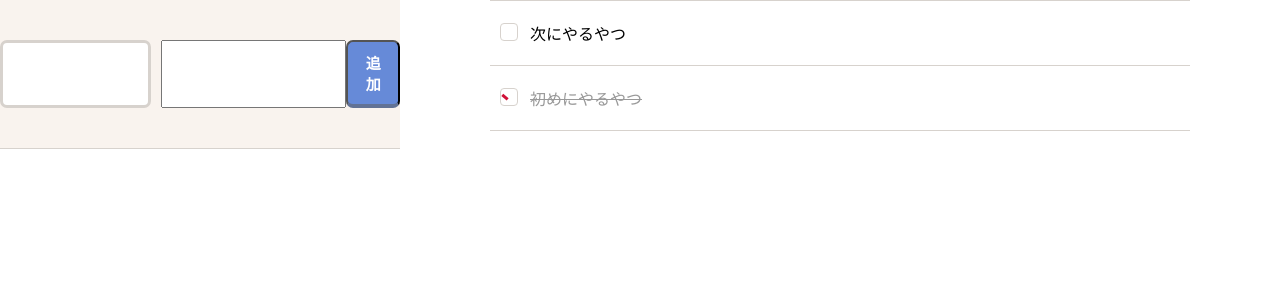
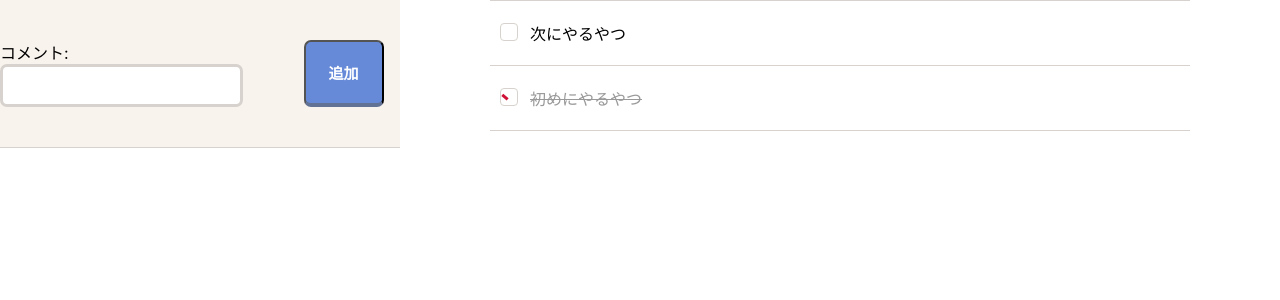
Before and after one commit to kawanomakoto/react-todo, a React (Create React App) app: page / in a window 1280 px wide. Shown: the top 300 px of the page. Built offline with nearby package versions, Linux system fonts and the light colour scheme.

Commit message:
label追加

```diff
--- a/src/components/TaskInput.tsx
+++ b/src/components/TaskInput.tsx
@@ -31,12 +31,15 @@ const TaskInput: React.FC<Props> = ({ setTasks, tasks }) => {
         <div>
             <div className="inputForm">
                 <div className="inner">
-                    <input type="text" className="input" />
-                    <input
-                        type="text"
-                        value={inputTitle}
-                        onChange={handleInputChange}
-                    />
+                    <label>
+                        コメント:
+                        <input
+                            type="text"
+                            className="input"
+                            value={inputTitle}
+                            onChange={handleInputChange}
+                        />
+                    </label>
                     <button onClick={handleSubmit} className="btn is-primary">追加</button>
                 </div>
             </div>
```
Also changed, not shown: 6 other files (tests, documents, lock files or other folders).
